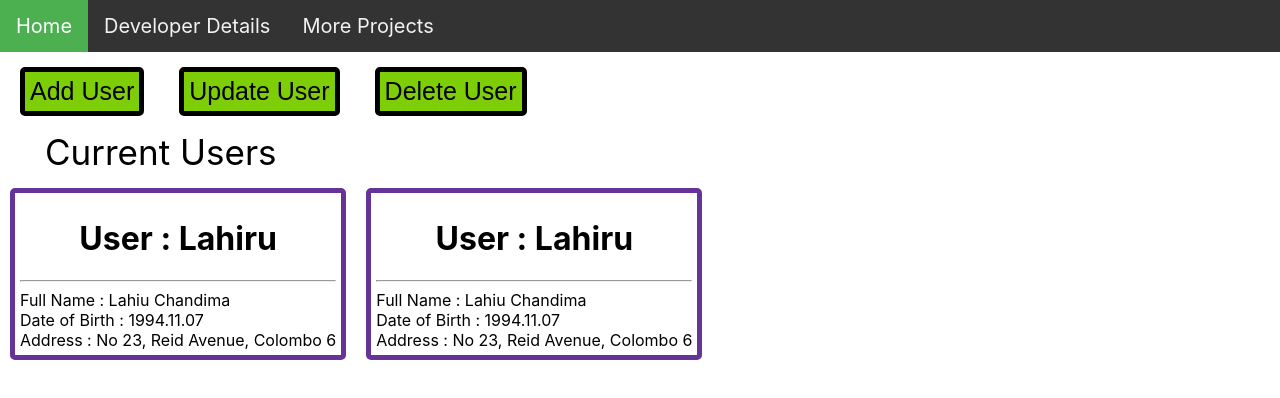
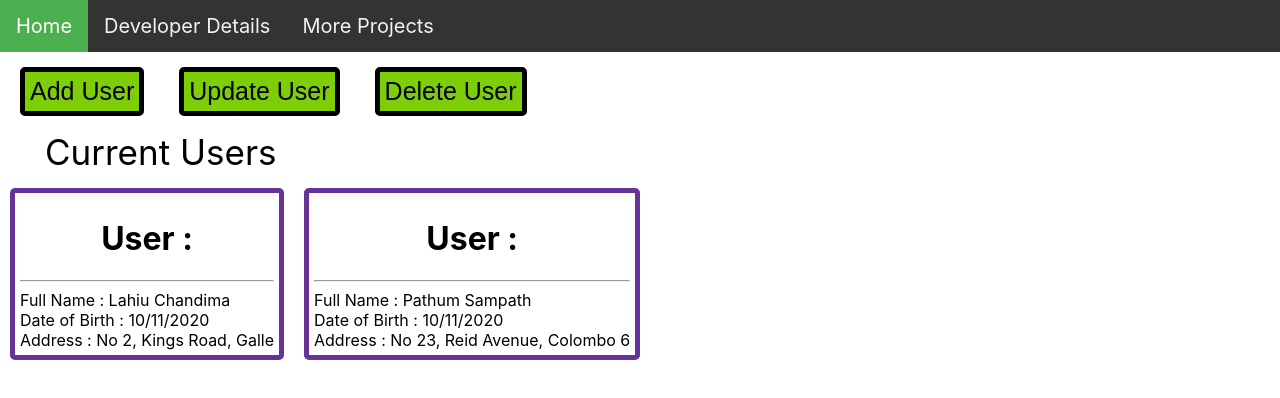
Before and after one commit to 7slcode7/UserStore, a React (Create React App) app: page / in a window 1280 px wide. Shown: the top 398 px of the page. Built offline with nearby package versions, Linux system fonts and the light colour scheme.

Commit message:
data addition

```diff
--- a/src/App.js
+++ b/src/App.js
@@ -1,14 +1,15 @@
 import React from 'react';
 import NavBar from './Components/NavBar';
-import './Components/NavBar.css';
 import NameTag from './Components/NameTag';
 import UserStoreButton from './Components/UserStoreButton'
+import UserAdditionForm from './Components/UserAdditionForm';
+import Data from './Components/Data'
+
 import './App.css'
-import UserAdditionForm from './Components/UserAdditionForm';
-
-
+import './Components/NavBar.css';
 
 function App() {
+
 
   return (
     <div>
@@ -20,8 +21,17 @@ function App() {
       </div>
       <div className="NameTagHolder">Current Users
       </div>
-        <NameTag name="Lahiru" fullName="Lahiu Chandima" dob="1994.11.07" address="No 23, Reid Avenue, Colombo 6"></NameTag>
-        <NameTag name="Lahiru" fullName="Lahiu Chandima" dob="1994.11.07" address="No 23, Reid Avenue, Colombo 6"></NameTag>
+        <div>
+        {
+          Data.map((userData, index) =>
+            <NameTag
+              fullName={userData.name}
+              dob={userData.dob}
+              address={userData.address}
+            ></NameTag>
+          )
+        }
+        </div>
         <UserAdditionForm></UserAdditionForm>
     </div>
   );
--- /dev/null
+++ b/src/Components/Data.js
@@ -0,0 +1,14 @@
+var Data = [
+    {
+        "name": "Lahiu Chandima",
+        "dob": "10/11/2020",
+        "address": "No 2, Kings Road, Galle"
+    },
+    {
+        "name": "Pathum Sampath",
+        "dob": "10/11/2020",
+        "address": "No 23, Reid Avenue, Colombo 6"
+    }
+];
+
+export default Data;
--- a/src/Components/UserAdditionForm.js
+++ b/src/Components/UserAdditionForm.js
@@ -1,34 +1,56 @@
 import React from 'react';
 import './UserAdditionForm.css'
+import Data from './Data'
 
 
 function closeForm() {
     document.getElementById("coverElement").style.display = "none";
 }
 
+function addData(){
+
+    var name = document.getElementById("name").nodeValue;
+    var dob = document.getElementById("dob").nodeValue;
+    var address = document.getElementById("address").nodeValue;
+
+    var dataToInsert = { "name" : name , "dob" : dob , "address" : address};
+    Data.push(dataToInsert);
+    window.alert(Data);
+}
 
 function UserAdditionForm  () {
     return (
-        <div id="coverElement" onClick={closeForm}>
+        <div id="coverElement">
             <div id="myForm">
                 <button className="Reset" onClick={closeForm} type="button">X</button>
                 <form action="" className="form-container">
                     <h1>User Details</h1>
                     <br></br>
                     <label><b>Name</b></label>
-                    <input type="text" placeholder="Enter Full Name" name="name" required></input>
+                    <input type="text" placeholder="Enter Full Name" id="name" required></input>
                     <br></br>
                     <label><b>Date of birth</b></label>
-                    <input type="text" placeholder="Enter date of birth" name="dob" required></input>
+                    <input type="text" placeholder="Enter date of birth" id="dob" required></input>
                     <br></br>
                     <label><b>Address</b></label>
-                    <input type="text" placeholder="Enter address" name="address" required></input>
+                    <input type="text" placeholder="Enter address" id="address" required></input>
                     <br></br> <br></br>
-                    <button type="submit" className="Add">Add User</button>
+                    <button type="submit" className="Add" onClick={addData}>Add User</button>
                 </form>
             </div>
         </div>
     );
 }
 
+// class UserAdditionForm extends React.Component{
+//     componentDidUpdate(){
+//         return<App></App>
+//     }
+//     render(){
+//         return(
+
+//         )
+//     }
+// }
+
 export default UserAdditionForm;
```
